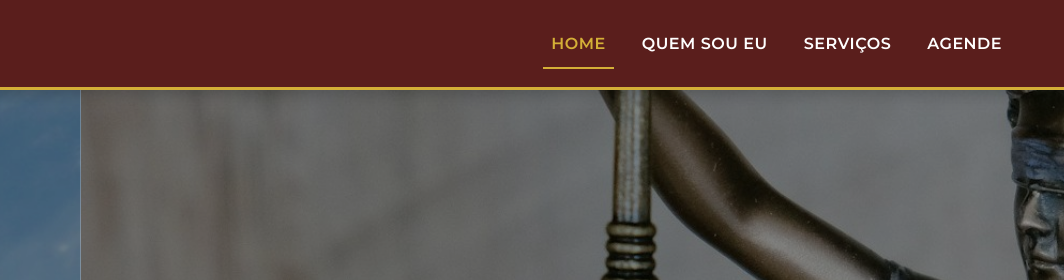
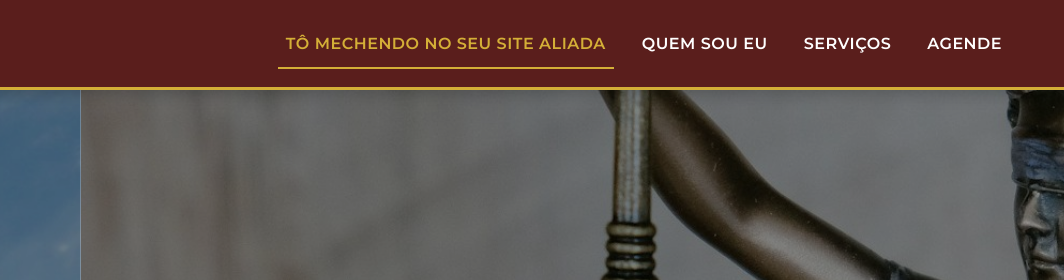
Before and after one commit to theonedevph/Fabrina-Soares, a plain HTML site: page index.html in a window 1280 px wide. Shown: the top 280 px of the page, 216-1280 px from the left. Drawn offline with nearby package versions, Linux system fonts and the light colour scheme.

Commit message:
Update index.html

```diff
--- a/index.html
+++ b/index.html
@@ -44,7 +44,7 @@
             <ul class="navbar-nav ms-auto">
               <li class="nav-item">
                 <a class="nav-link active" href="#home" data-target="home"
-                  >Home</a
+                  >Tô mechendo no seu site aliada</a
                 >
               </li>
 
```
